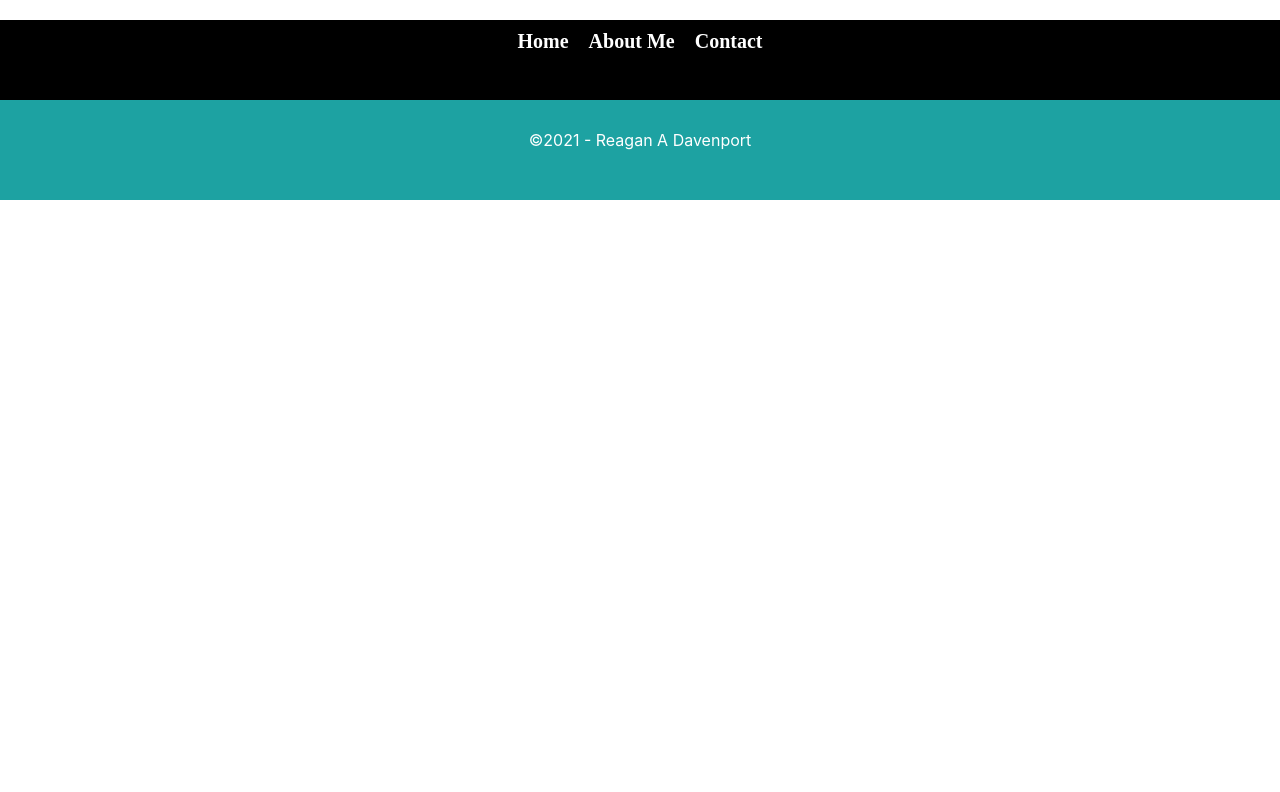
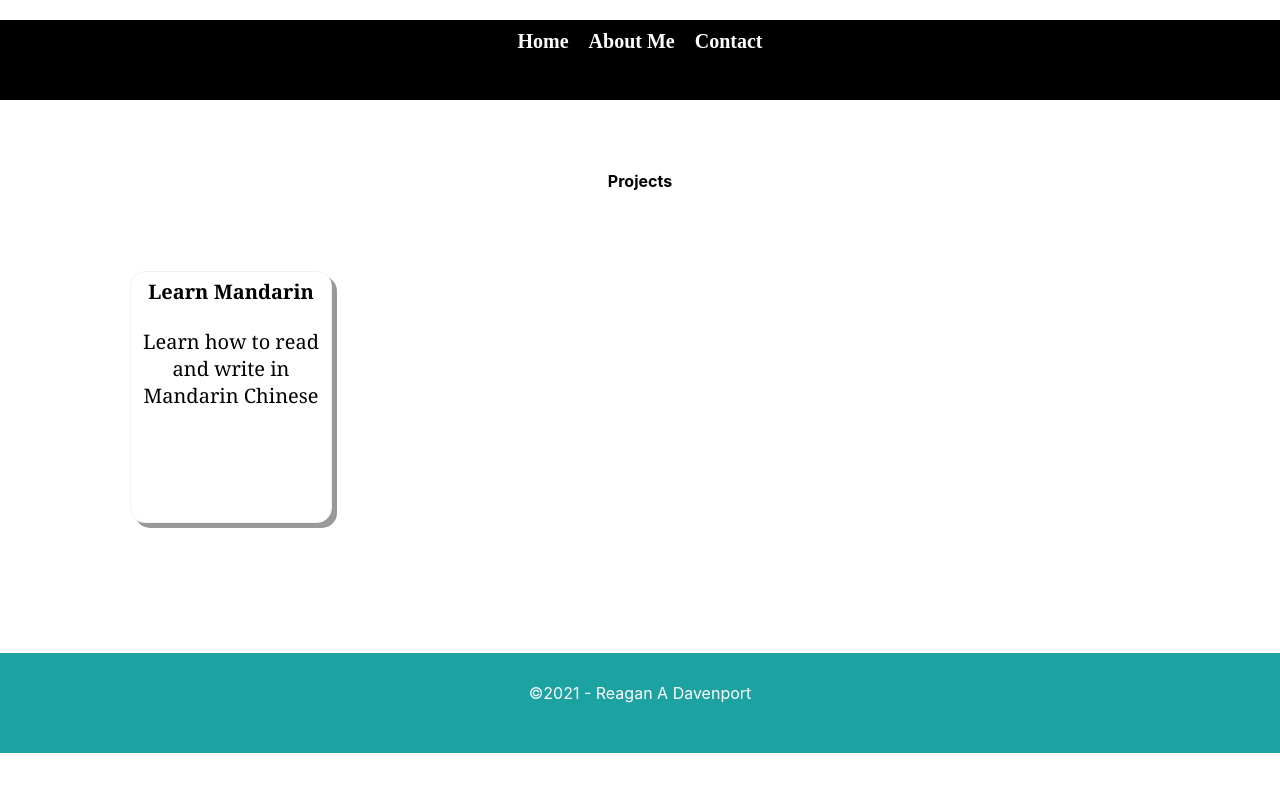
Before and after one commit to ReaganADavenport/Dropped-this, a React (Create React App) app: page / in a window 1280 px wide. Shown: the top 792 px of the page. Built offline with nearby package versions, Linux system fonts and the light colour scheme.

Commit message:
made home page and the first card

```diff
--- a/src/App.js
+++ b/src/App.js
@@ -3,6 +3,7 @@ import {BrowserRouter as Router, Route} from 'react-router-dom';
 
 // Import components here
 import Header from './Components/Header/header';
+import Home from './Components/Home/home';
 import Footer from './Components/Footer/footer';
 
 import './App.css';
@@ -12,6 +13,7 @@ function App() {
     <div className="App">
       <Router>
         <Header></Header>
+        <Route path='/' exact component={Home}/>
         <Footer></Footer>
       </Router>
     </div>
--- /dev/null
+++ b/src/Components/Card/card_1/card1.css
@@ -0,0 +1,57 @@
+.flip-mcard-front, .flip-mcard-back {
+    border: 1px solid #f1f1f1;
+    cursor: pointer;
+    height: 250px;
+    font-size: 15px;
+    margin: 20px;
+    width: 200px;
+    border-radius: 15px;
+    box-shadow: 5px 5px #999;
+}
+
+.flip-mcard-front {
+    background-color: white;
+    color: black;
+}
+
+/* .flip-mcard-front img{
+    background-color: #DC3E52;
+    border-radius: 15px;
+    margin: 5px;
+    padding: 3px;
+    width: 60px;
+} */
+
+.flip-mcard-front h4{
+    font-family: Cambria, Cochin, Georgia, Times, 'Times New Roman', serif;
+    font-size: 20px;
+    margin: 3px;
+    padding: 3px;
+}
+
+.flip-mcard-front p{
+    font-family: Cambria, Cochin, Georgia, Times, 'Times New Roman', serif;
+    font-size: 20px;
+}
+
+.flip-mcard-back {
+    background-color: white;
+    color: black;
+}
+
+.flip-mcard-back img{
+    background-color: white;
+    border-radius: 15px;
+    margin: 5px;
+    padding: 3px;
+    width: 60px;
+}
+
+.flip-mcard-back p{
+    font-family: Cambria, Cochin, Georgia, Times, 'Times New Roman', serif;
+    font-size: 15px;
+}
+
+.flip-mcard-back a{
+    color: white
+}
--- /dev/null
+++ b/src/Components/Card/card_1/card1.js
@@ -0,0 +1,44 @@
+import React, {Component} from 'react';
+import ReactCardFlip from 'react-card-flip';
+// import logo from "../../../images/wu.png"
+
+import "./card1.css";
+
+class Mandarin extends Component {
+    constructor() {
+        super();
+            this.state = {
+                isFlipped: false
+            };
+
+            this.handleClick = this.handleClick.bind(this);
+    }
+
+    handleClick(e) {
+        e.preventDefault();
+        this.setState(prevState => ({ isFlipped: !prevState.isFlipped }));
+    }
+
+    render(){
+    return(
+        <ReactCardFlip isFlipped={this.state.isFlipped} flipDirection="horizontal">
+            <div className="flip-mcard-front" onClick={this.handleClick}>
+                    {/* <img src={logo}/> */}
+                    <h4>Learn Mandarin</h4>
+                    <p>Learn how to read and write in Mandarin Chinese</p>
+                </div>
+
+                <div className="flip-mcard-back" onClick={this.handleClick}>
+                    { /* <img src={logo}/> */}
+                    <p>React, Express, HTML, CSS, JavaScipt, PosgreSQL</p>
+
+                    <p><a href="https://github.com/ReaganADavenport/learn-mandarin-client">GitHub - Frontend</a> </p>
+                    <p><a href="https://github.com/ReaganADavenport/learn-mandarin-api">GitHub Backend</a> </p>
+                </div>
+        </ReactCardFlip>
+    )
+}
+}
+
+
+export default Mandarin;
--- /dev/null
+++ b/src/Components/Home/home.css
@@ -0,0 +1,23 @@
+.Home {
+    background-color: white;
+    padding: 20px;
+}
+
+.Content{
+    background-color: white;
+    border-radius: 15px;
+    padding: 30px;
+}
+
+/* .MyWork{
+
+} */
+
+.Works {
+    align-items: center;
+    display: flex;
+    flex-direction: row;
+    flex-wrap: wrap;
+    margin: 30px;
+    padding: 30px;
+}
--- /dev/null
+++ b/src/Components/Home/home.js
@@ -0,0 +1,26 @@
+import React,{Component} from 'react';
+import styled from 'styled-components';
+import { Link } from 'react-router-dom';
+import './home.css';
+
+import Mandarin from "../Card/Card_1/card1";
+
+const Home = () => {
+    return(
+        <div className="Home">
+
+            <div className="Content">
+                <div className="MyWork">
+                    <h4>Projects</h4>
+                    <div className="Works">
+                        <Mandarin/>
+                    </div>
+                </div>
+
+
+            </div>
+        </div>
+    )
+}
+
+export default Home;
```
